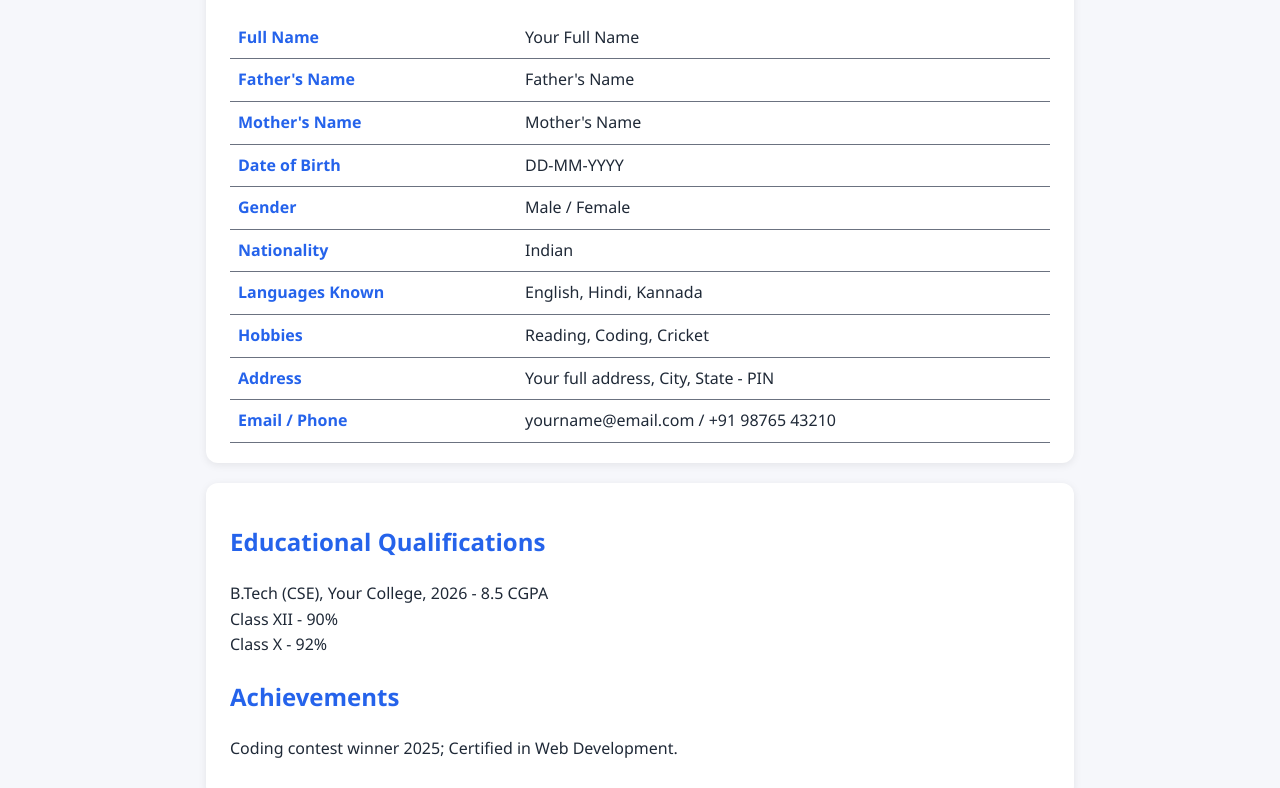
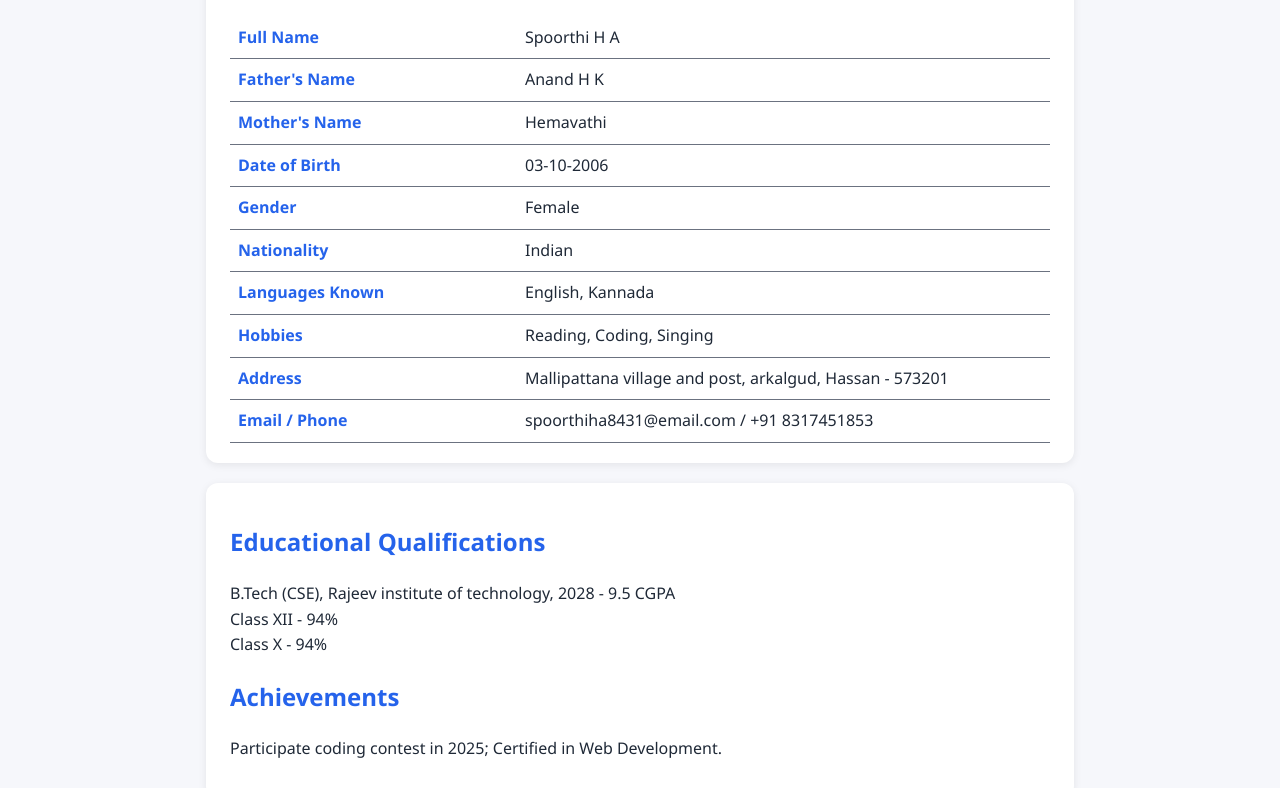
Before and after one commit to spoorthi884/my-resume, a plain HTML site: page biodata.html in a window 1280 px wide. Shown: the part 163-951 px from the top of the page. Drawn offline with nearby package versions, Linux system fonts and the light colour scheme.

Commit message:
Modify biodata with new personal details
Updated personal information in biodata.

```diff
--- a/biodata.html
+++ b/biodata.html
@@ -17,24 +17,24 @@
   <section>
     <h1>Bio-data</h1>
     <table>
-      <tr><th>Full Name</th><td>Your Full Name</td></tr>
-      <tr><th>Father's Name</th><td>Father's Name</td></tr>
-      <tr><th>Mother's Name</th><td>Mother's Name</td></tr>
-      <tr><th>Date of Birth</th><td>DD-MM-YYYY</td></tr>
-      <tr><th>Gender</th><td>Male / Female</td></tr>
+      <tr><th>Full Name</th><td>Spoorthi H A</td></tr>
+      <tr><th>Father's Name</th><td>Anand H K</td></tr>
+      <tr><th>Mother's Name</th><td>Hemavathi</td></tr>
+      <tr><th>Date of Birth</th><td>03-10-2006</td></tr>
+      <tr><th>Gender</th><td>Female</td></tr>
       <tr><th>Nationality</th><td>Indian</td></tr>
-      <tr><th>Languages Known</th><td>English, Hindi, Kannada</td></tr>
-      <tr><th>Hobbies</th><td>Reading, Coding, Cricket</td></tr>
-      <tr><th>Address</th><td>Your full address, City, State - PIN</td></tr>
-      <tr><th>Email / Phone</th><td>yourname@email.com / +91 98765 43210</td></tr>
+      <tr><th>Languages Known</th><td>English, Kannada</td></tr>
+      <tr><th>Hobbies</th><td>Reading, Coding, Singing</td></tr>
+      <tr><th>Address</th><td>Mallipattana village and post, arkalgud, Hassan - 573201</td></tr>
+      <tr><th>Email / Phone</th><td>spoorthiha8431@email.com / +91 8317451853</td></tr>
     </table>
   </section>
 
   <section>
     <h2>Educational Qualifications</h2>
-    <p>B.Tech (CSE), Your College, 2026 - 8.5 CGPA<br>Class XII - 90%<br>Class X - 92%</p>
+    <p>B.Tech (CSE), Rajeev institute of technology, 2028 - 9.5 CGPA<br>Class XII - 94%<br>Class X - 94%</p>
     <h2>Achievements</h2>
-    <p>Coding contest winner 2025; Certified in Web Development.</p>
+    <p>Participate coding contest in 2025; Certified in Web Development.</p>
   </section>
 
   <section>
@@ -49,7 +49,7 @@
     </form>
   </section>
 </main>
-<footer>&copy; 2026 Your Name</footer>
+<footer>&copy; 2026 Spoorthi H A</footer>
 <script src="https://cdnjs.cloudflare.com/ajax/libs/jquery/3.7.1/jquery.min.js"></script>
 <script src="script.js"></script>
 </body>
```
